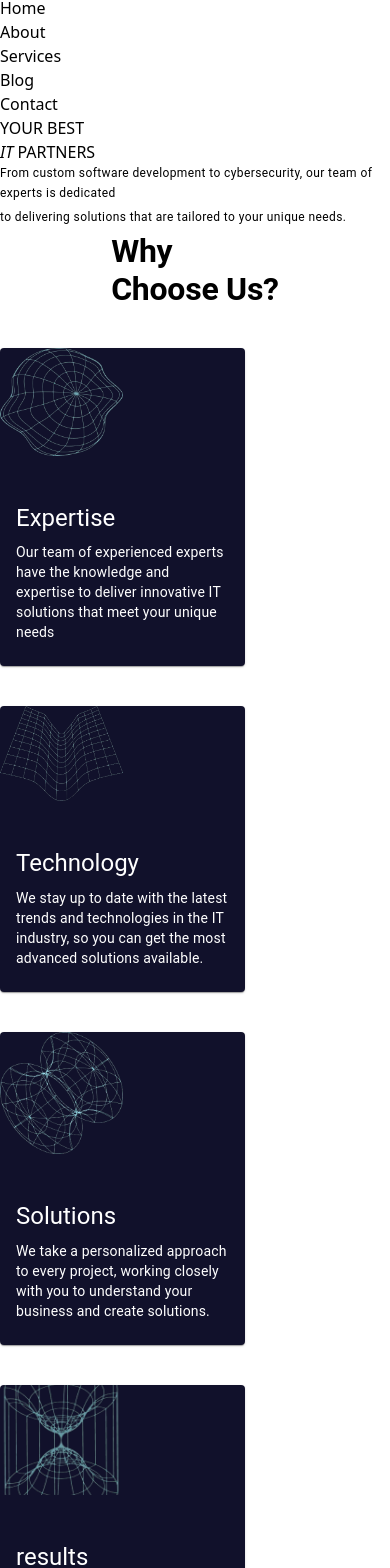
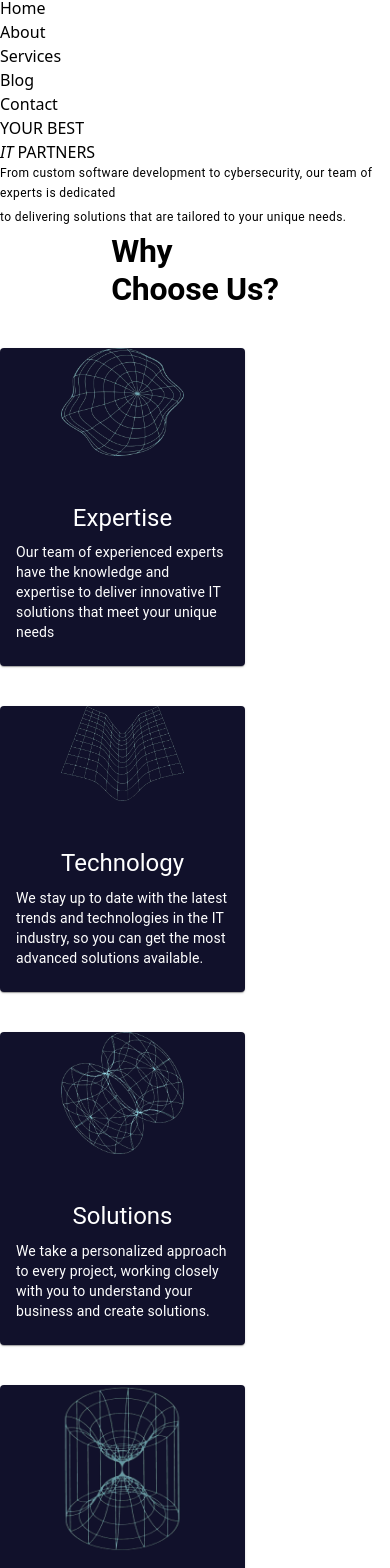
Before and after one commit to ibilawalkhan/Company_site, a React (Vite) app: page / in a window 390 px wide. Shown: the part 429-1997 px from the top of the page. Built offline with nearby package versions, Linux system fonts and the light colour scheme.

Commit message:
Fixes in toggle, card

```diff
--- a/src/components/Card/Card.jsx
+++ b/src/components/Card/Card.jsx
@@ -12,7 +12,7 @@ function Card({ image, title, description }) {
                     />
                 </div>
                 <div className='mt-4'>
-                    <h1 className='font-bold'>{title}</h1>
+                    <h1 className='font-bold '>{title}</h1>
                     <p className='text-sm mt-2'>{description}</p>
                 </div>
             </div>
--- a/src/components/Header/Header.jsx
+++ b/src/components/Header/Header.jsx
@@ -15,6 +15,10 @@ function Header() {
     const handleToggle = () => {
         setIsOpen(!isOpen);
     }
+
+    const handleMenuItemClick = () => {
+        setIsOpen(false);
+    };
 
     return (
         <header className='py-3 shadow'>
@@ -43,6 +47,7 @@ function Header() {
                                     <Link
                                         to={item.slug}
                                         className="block py-2 px-3 text-gray-900 rounded hover:bg-gray-100 md:hover:bg-transparent md:border-0 md:hover:text-blue-700 md:p-0 dark:text-white md:dark:hover:text-blue-500 dark:hover:bg-gray-700 dark:hover:text-white md:dark:hover:bg-transparent"
+                                        onClick={handleMenuItemClick}
                                     >
                                         {item.name}
                                     </Link>
--- a/src/pages/Home.jsx
+++ b/src/pages/Home.jsx
@@ -65,10 +65,22 @@ function Home() {
                 component="img"
                 alt="green iguana"
                 image={first}
-                sx={{ width: '50%', objectFit: 'cover' }}
+                sx={{
+                  width: '50%',
+                  objectFit: 'cover',
+                  display: 'flex',
+                  justifyContent: 'center',
+                  margin: '0 auto'
+                }}
               />
               <CardContent sx={{ marginTop: '30px' }}>
-                <Typography gutterBottom variant="h5" component="div">
+                <Typography gutterBottom variant="h5" component="div"
+                  sx={{
+                    textAlign: 'center',
+                    [theme.breakpoints.up('sm')]: {
+                      textAlign: 'left',
+                    },
+                  }}>
                   Expertise
                 </Typography>
                 <Typography variant="body2">
@@ -84,10 +96,23 @@ function Home() {
                 alt="green iguana"
                 height="140"
                 image={third}
-                sx={{ width: '50%', objectFit: 'cover' }}
+                sx={{
+                  width: '50%',
+                  objectFit: 'cover',
+                  display: 'flex',
+                  justifyContent: 'center',
+                  margin: '0 auto',
+                }}
               />
               <CardContent sx={{ marginTop: '30px' }}>
-                <Typography gutterBottom variant="h5" component="div">
+                <Typography gutterBottom variant="h5" component="div"
+                  sx={{
+                    textAlign: 'center',
+                    [theme.breakpoints.up('sm')]: {
+                      textAlign: 'left',
+                    },
+                  }}
+                >
                   Technology
                 </Typography>
                 <Typography variant="body2">
@@ -103,10 +128,23 @@ function Home() {
                 alt="green iguana"
                 height="140"
                 image={fourth}
-                sx={{ width: '50%', objectFit: 'cover' }}
+                sx={{
+                  width: '50%',
+                  objectFit: 'cover',
+                  display: 'flex',
+                  justifyContent: 'center',
+                  margin: '0 auto'
+                }}
               />
               <CardContent sx={{ marginTop: '30px' }}>
-                <Typography gutterBottom variant="h5" component="div">
+                <Typography gutterBottom variant="h5" component="div"
+                  sx={{
+                    textAlign: 'center',
+                    [theme.breakpoints.up('sm')]: {
+                      textAlign: 'left',
+                    },
+                  }}
+                >
                   Solutions
                 </Typography>
                 <Typography variant="body2">
@@ -122,11 +160,24 @@ function Home() {
                 alt="green iguana"
                 height="140"
                 image={second}
-                sx={{ width: '50%', aspectRatio: '10/9', objectFit: 'cover' }}
+                sx={{
+                  width: '50%',
+                  objectFit: 'cover',
+                  display: 'flex',
+                  justifyContent: 'center',
+                  margin: '0 auto'
+                }}
               />
               <CardContent sx={{ marginTop: '30px' }}>
-                <Typography gutterBottom variant="h5" component="div">
-                  results
+                <Typography gutterBottom variant="h5" component="div"
+                  sx={{
+                    textAlign: 'center',
+                    [theme.breakpoints.up('sm')]: {
+                      textAlign: 'left',
+                    },
+                  }}
+                >
+                  Results
                 </Typography>
                 <Typography variant="body2">
                   Our track record speaks for itself – we've helped businesses of all sizes
@@ -187,7 +238,7 @@ function Home() {
                 },
               }}
             >
-              Client Stories
+              Testimonials
             </Typography>
           </div>
           <div className='sm:flex'>
```
Also changed, not shown: src/App.jsx (line endings or trailing spaces).
